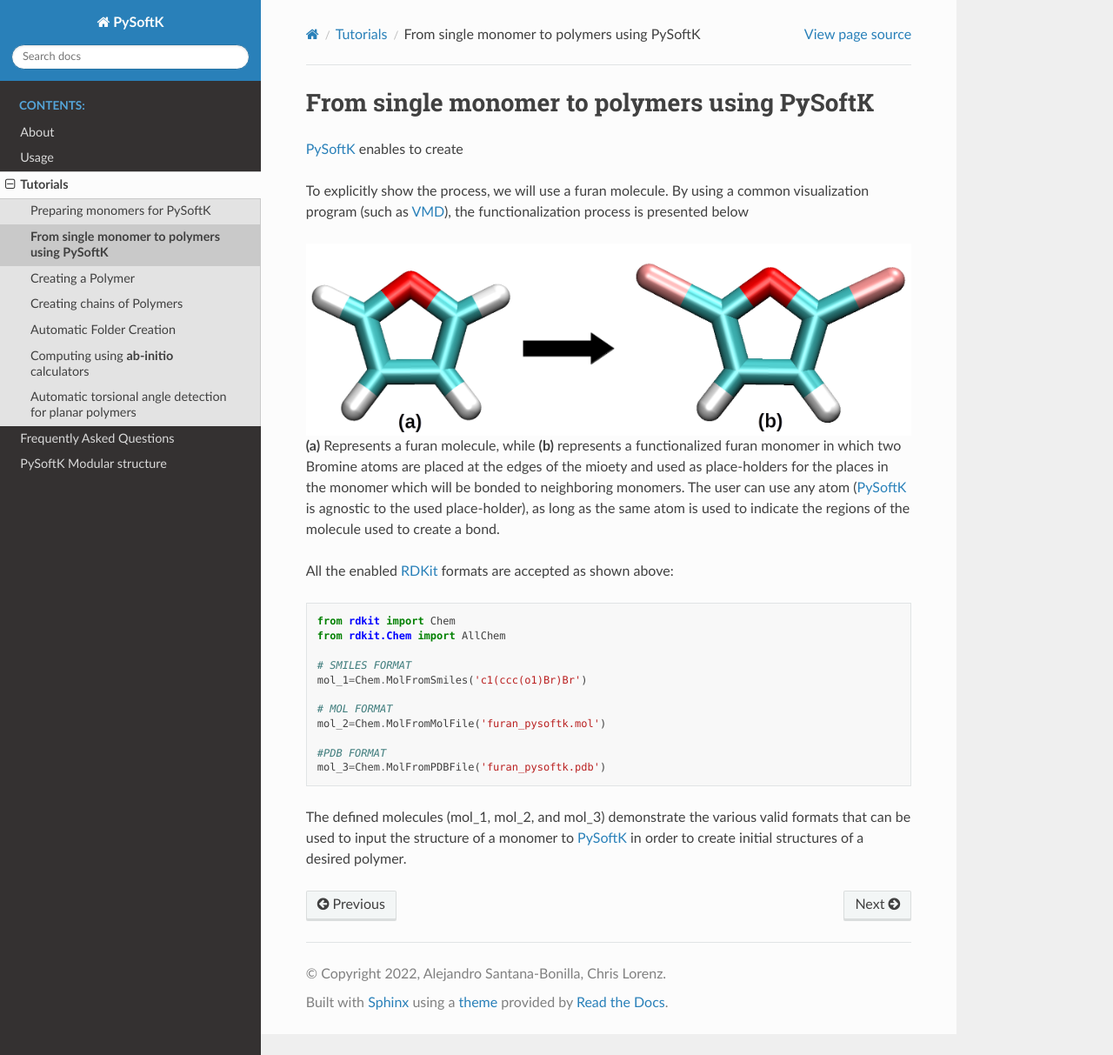
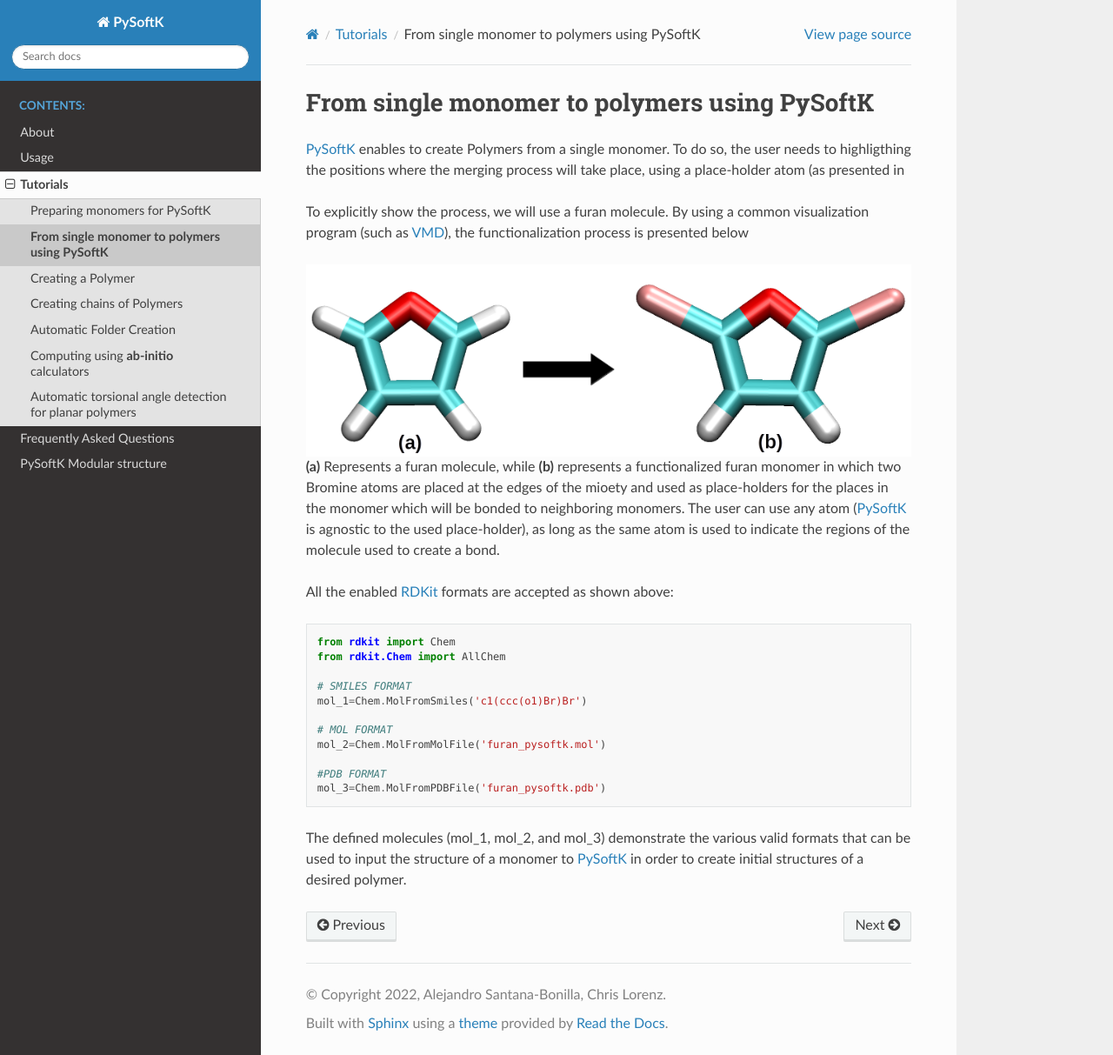
Before and after one commit to alejandrosantanabonilla/pysoftk, a Sphinx documentation site: the page built from docs/source/tutorials/monomer_polymers.rst, in a window 1280 px wide and 1213 px high. Shown: the whole window at 87% size. Built offline with Sphinx 7.4.7 and the Read the Docs theme 2.0.0, drawn with Linux system fonts in a browser that asks for light colours; pages that are not in the unit, such as notebooks, are missing from menus.

Commit message:
Update monomer_polymers.rst

```diff
--- a/docs/source/tutorials/monomer_polymers.rst
+++ b/docs/source/tutorials/monomer_polymers.rst
@@ -4,7 +4,7 @@
 From single monomer to polymers using PySoftK
 =========================================================
 
-PySoftK_ enables to create
+PySoftK_ enables to create Polymers from a single monomer. To do so, the user needs to highligthing the positions where the merging process will take place, using a place-holder atom (as presented in
 
 To explicitly show the process, we will use a furan molecule. By using a common visualization program (such as VMD_), the functionalization process is presented below
 
```
